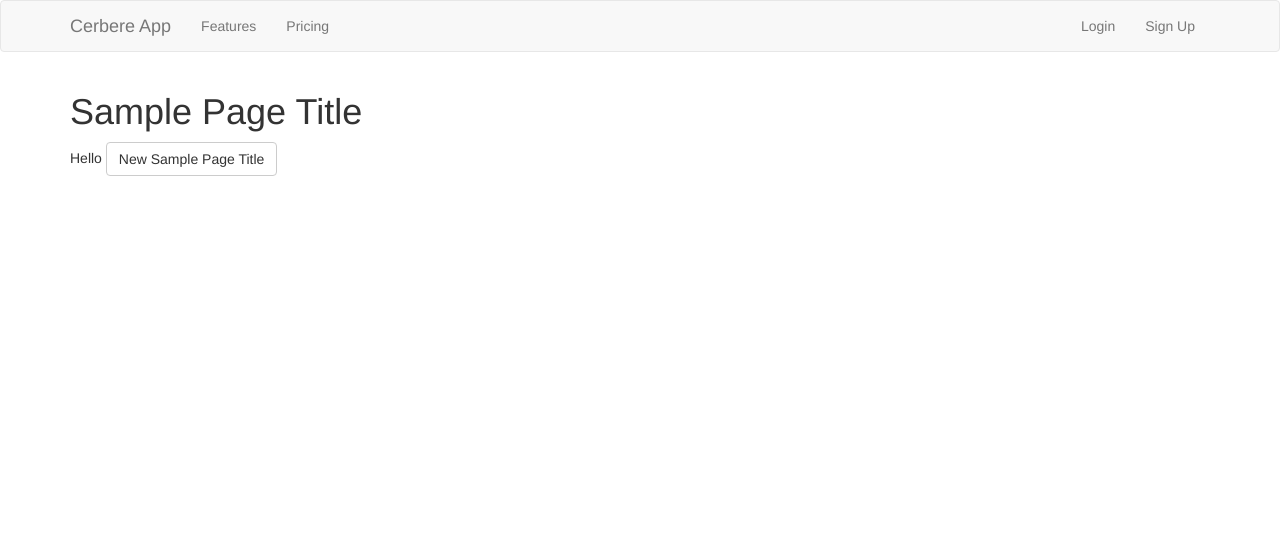
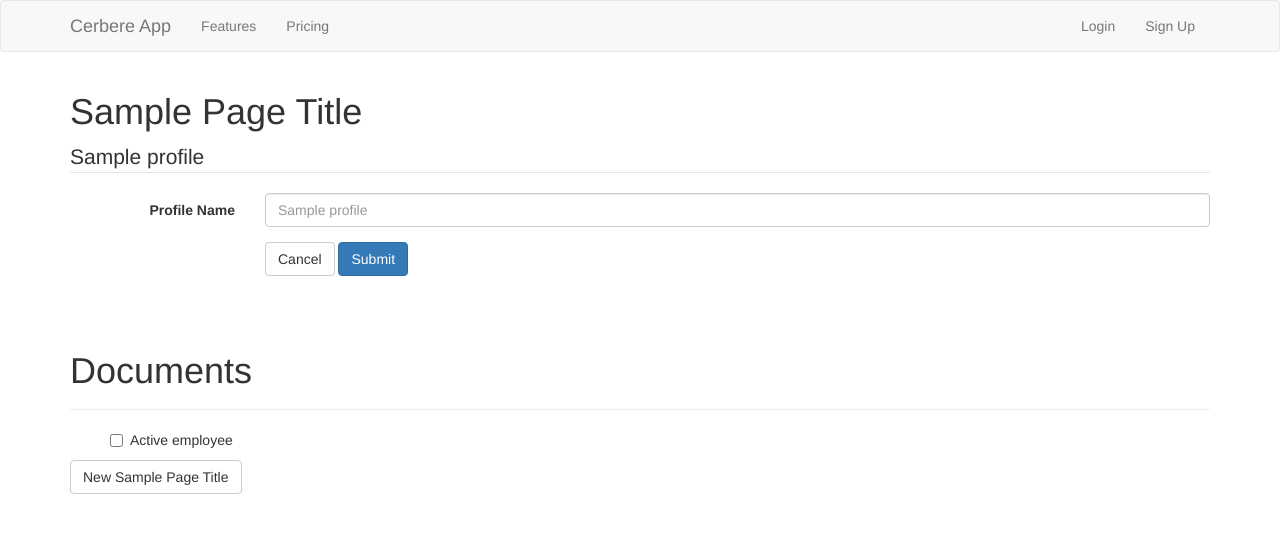
Before and after one commit to SM2G/cerbereapp, a Django app: template cerbereapp/templates/profile_details.html in a window 1280 px wide. Shown: the top 533 px of the page. Run offline with Django 3.2, Linux system fonts and the light colour scheme; the template is opened without the code that fills it: most values are stand-ins (such as "Sample title", 1, 10 or a date in 2020); some libraries are stand-ins or nearby versions.

Commit message:
Added Profile details

```diff
--- a/cerbereapp/templates/profile_details.html
+++ b/cerbereapp/templates/profile_details.html
@@ -3,11 +3,40 @@
 {% block content %}
 <h1>{{ page_title|title }}</h1>
 
-Hello
+<form class="form-horizontal">
+  <fieldset>
+    <legend>{{ profile }}</legend>
+    <div class="form-group">
+      <label for="inputEmail" class="col-lg-2 control-label">Profile Name</label>
+      <div class="col-lg-10">
+        <input class="form-control" id="inputEmail" placeholder="{{profile.profile_name}}" type="text">
+      </div>
+    </div>
 
-{% if request.user.is_authenticated %}
-  <h4>{{ request.user.first_name }}</h4>
-{% endif %}
+    <div class="form-group">
+      <div class="col-lg-10 col-lg-offset-2">
+        <a href="{% url 'employees_list' %}" class="btn btn-default">Cancel</a>
+        <a href="#" class="btn btn-primary">Submit</a>
+      </div>
+    </div>
+  </fieldset>
+</form>
+<div class="page-header">
+    <div class="row">
+        <div class="col-lg-12">
+        <h1 id="pricing">Documents</h1>
+        </div>
+    </div>
+</div>
+<ul>
+  {% for documentmodel in employee.documentmodels %}
+    <div class="checkbox">
+        <label>
+          <input type="checkbox"> Active employee
+        </label>
+      </div>
+      {% endfor %}
+</ul>
 
 <a href="#" class="btn btn-default">New {{ page_title|title }}</a>
 
--- a/cerbereapp/templates/profiles_list.html
+++ b/cerbereapp/templates/profiles_list.html
@@ -7,15 +7,15 @@
   <thead>
     <tr>
       <th>Name</th>
-      <th>Docuemnt Models</th>
-      <th>Assigned</th>
+      <th>Warning</th>
+      <th>Critical</th>
     </tr>
   </thead>
   <tbody>
      {% for prf in profiles %}
     <tr>
       <td><a href="{% url 'profile_details' prf.id %}">{{ prf.profile_name }}</a></td>
-      <td><a href="#">{{ prf.profile.documentmodel.all.count }}</a></td>
+      <td>{{ prf.profile.documentmodel.all.count }}</td>
       <td>44</td>
     </tr>
     {% endfor %}
--- a/cerbereapp/urls.py
+++ b/cerbereapp/urls.py
@@ -29,7 +29,8 @@ urlpatterns = [
     # Dashboard
     url(r'^dashboard/', views.dashboard, name='dashboard'),
     # Document Models
-    url(r'^documentmodel/', views.documentmodels_list, name='documentmodels_list'),
+    url(r'^documentmodels/', views.documentmodels_list, name='documentmodels_list'),
+    url(r'^documentmodel/(\d+)', views.documentmodel_details, name='documentmodel_details'),
     # Employees
     url(r'^employees/', views.employees_list, name='employees_list'),
     url(r'^employee/(\d+)', views.employee_details, name='employee_details'),
```
Also changed, not shown: cerbereapp/templates/documentmodel_details.html (added, +42 -0 lines), cerbereapp/templates/documentmodels_list.html (+6 -6 lines), cerbereapp/views.py (+8 -1 lines).
